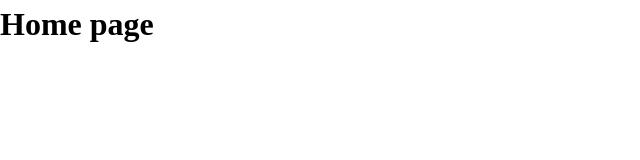
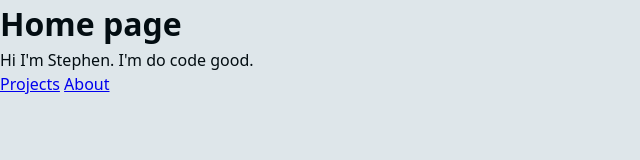
Before and after one commit to amazinglynormal/personal-site, a website built with Vite: page src/index.html in a window 1280 px wide. Shown: the whole page, without its empty margins (0-640 px from the left). Built offline with nearby package versions, Linux system fonts and the light colour scheme.

Commit message:
add default bg and text colout to body

```diff
--- a/src/index.html
+++ b/src/index.html
@@ -9,5 +9,12 @@
     </head>
     <body>
         <h1>Home page</h1>
+        <p>Hi I'm Stephen. I'm do code good.</p>
+        <div>
+            <nav>
+                <a href="/projects">Projects</a>
+                <a href="/about">About</a>
+            </nav>
+        </div>
     </body>
 </html>
--- a/src/style.css
+++ b/src/style.css
@@ -13,6 +13,9 @@
     --warning: oklch(0.7 0.05 100);
     --success: oklch(0.7 0.05 160);
     --info: oklch(0.7 0.05 260);
+    --system-ui:
+        system-ui, "Segoe UI", Roboto, Helvetica, Arial, sans-serif,
+        "Apple Color Emoji", "Segoe UI Emoji", "Segoe UI Symbol";
 }
 
 @media (prefers-color-scheme: light) {
@@ -49,6 +52,7 @@
 body {
     line-height: 1.5;
     min-height: 100vh;
+    font-family: var(--system-ui);
 }
 
 img,
@@ -66,3 +70,8 @@ textarea,
 select {
     font: inherit;
 }
+
+body {
+    background-color: var(--bg-dark);
+    color: var(--text);
+}
```
